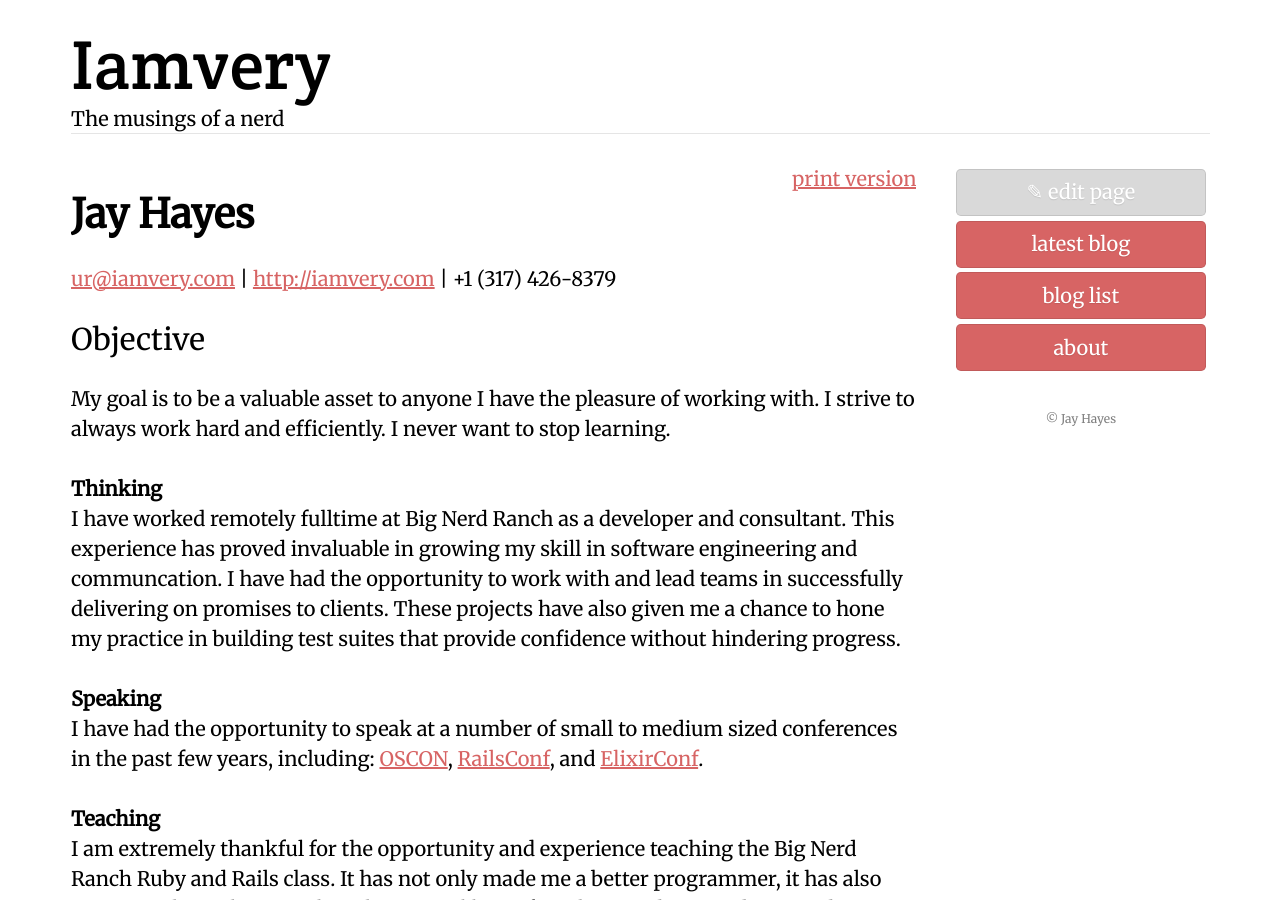
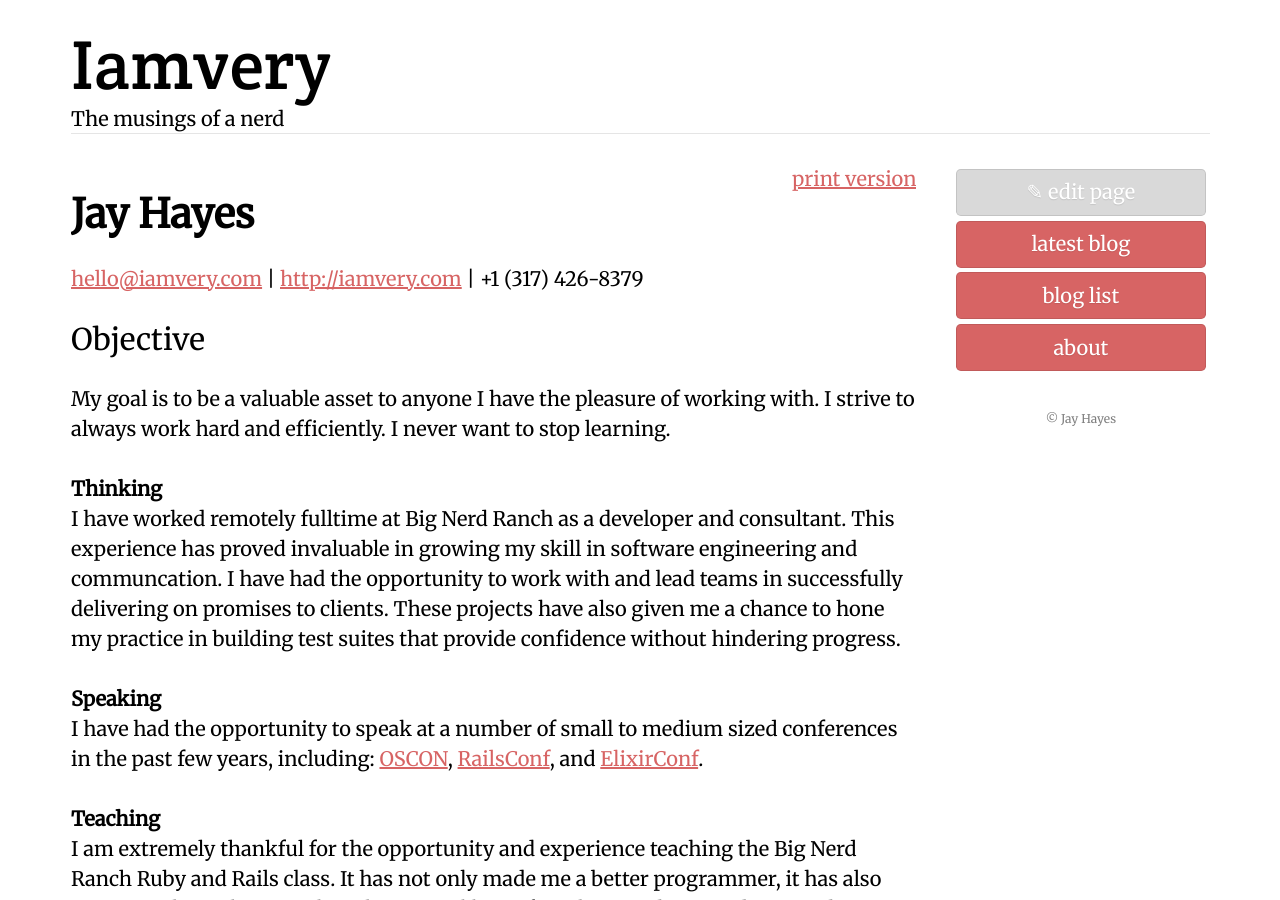
Before and after one commit to iamvery/iamvery.github.com, a Jekyll site: the page built from resume.html, in a window 1280 px wide and 900 px high. Built offline with Jekyll 4.4.1, drawn with Linux system fonts in a browser that asks for light colours; some of the changed text lies outside the part shown.

Commit message:
Update email
ur@iamvery.com is confusing. Not sure why it took so long for me to
change this :)

```diff
--- a/_includes/contact.html
+++ b/_includes/contact.html
@@ -1,4 +1,4 @@
-<a href="mailto:ur@iamvery.com" title="I've got email!">ur@iamvery.com</a>
+<a href="mailto:hello@iamvery.com" title="I've got email!">hello@iamvery.com</a>
 &nbsp;&bull;&nbsp;
 <a href="http://twitter.com/iamvery" title="I'm a tweeter!">http://twitter.com/iamvery</a>
 &nbsp;&bull;&nbsp;
--- a/_includes/resume.html
+++ b/_includes/resume.html
@@ -1,7 +1,7 @@
 <h1>Jay Hayes</h1>
 
 <p>
-  <a href="mailto:ur@iamvery.com">ur@iamvery.com</a>
+  <a href="mailto:hello@iamvery.com">hello@iamvery.com</a>
   |
   <a href="{{ site.url }}">{{ site.url }}</a>
   |
```
